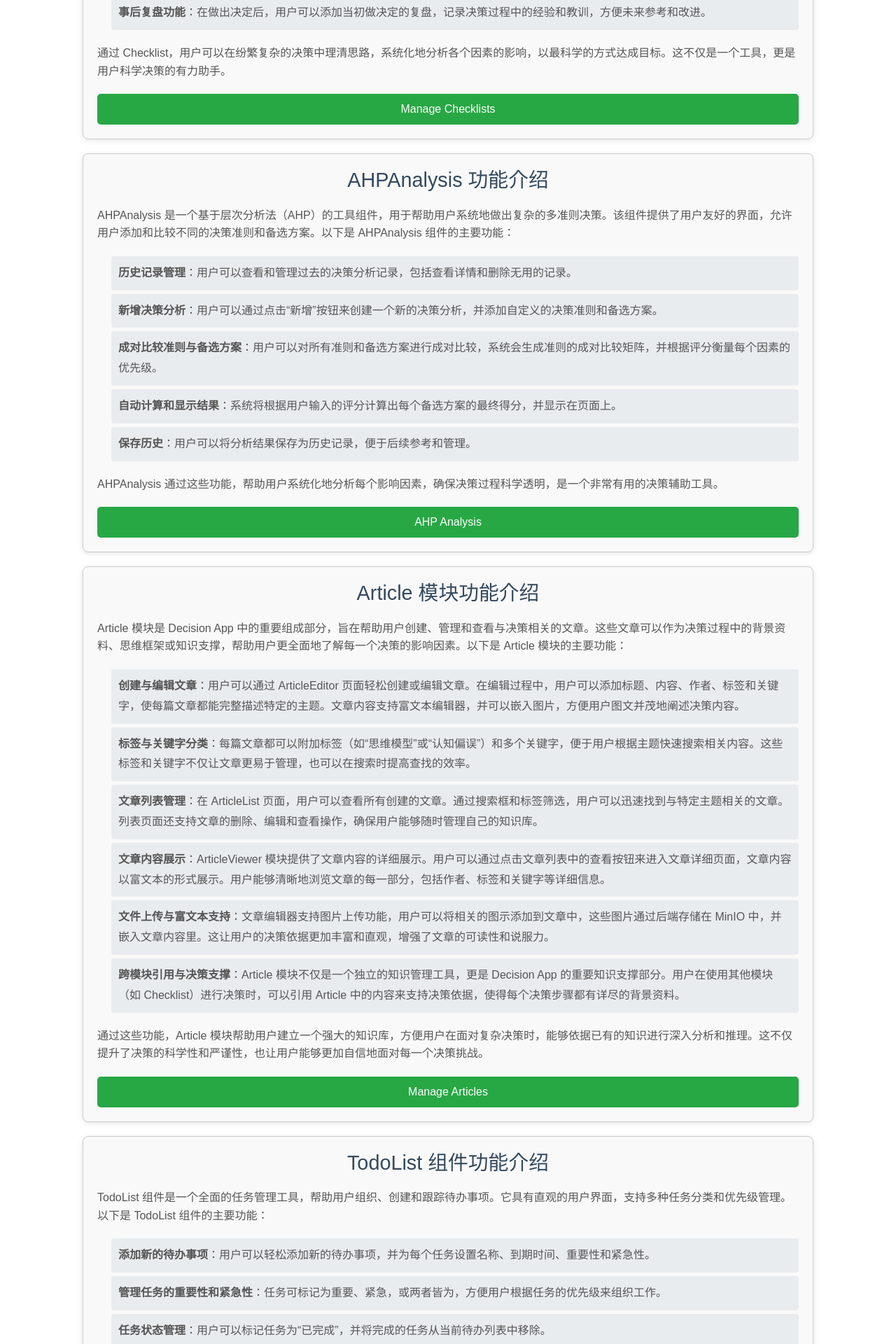
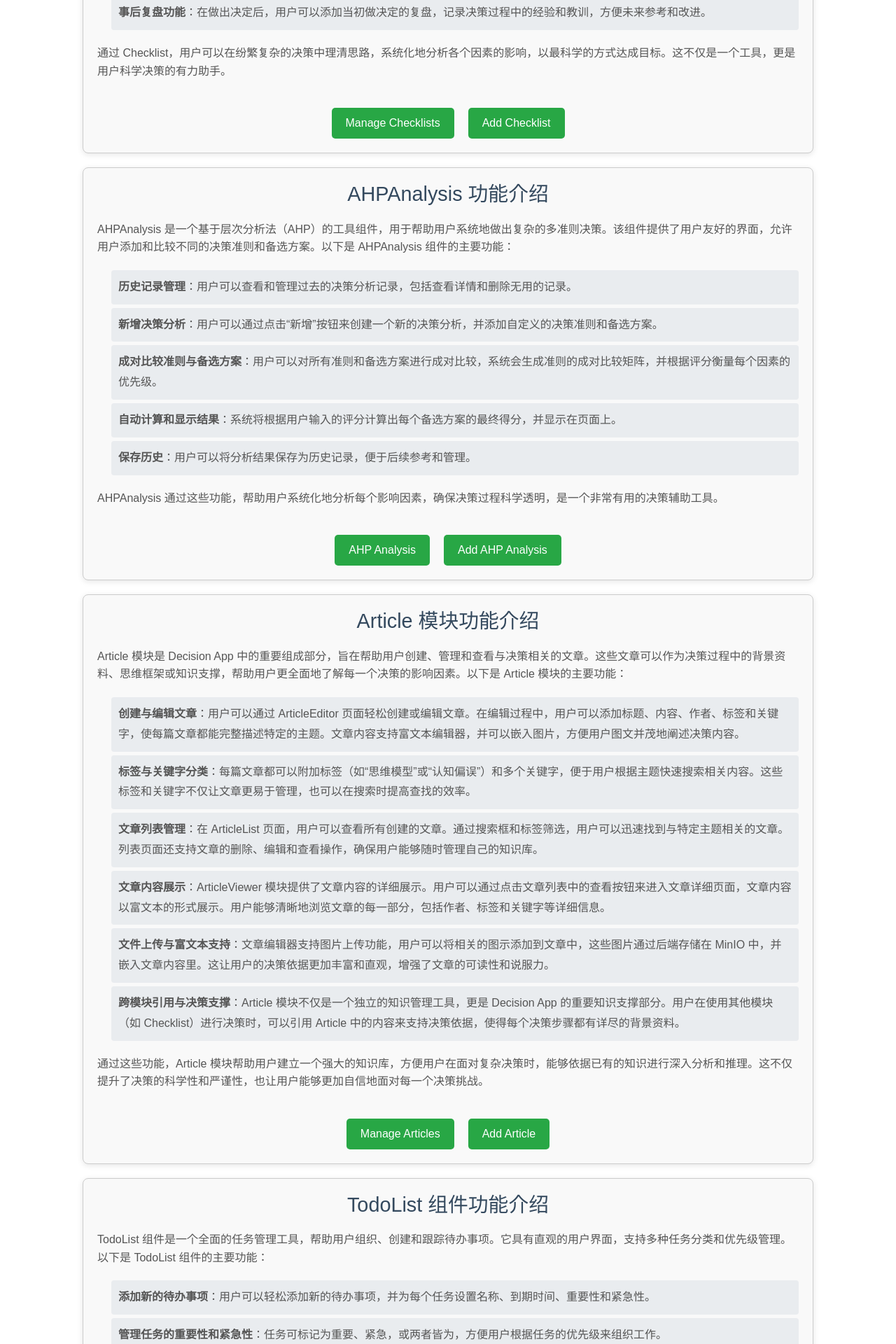
Before and after one commit to tuxiantian/decision-app, a React (Create React App) app: page / in a window 1280 px wide. Shown: the part 1780-3700 px from the top of the page at 70% size. Built offline with nearby package versions, Linux system fonts and the light colour scheme; a small style sheet from the web is missing.

Commit message:
首页增添新按钮

```diff
--- a/src/Home.js
+++ b/src/Home.js
@@ -56,9 +56,15 @@ const Home = () => {
         <p style={{ lineHeight: '1.6', color: '#555', marginTop: '20px', textAlign: 'left' }}>
           通过 Checklist，用户可以在纷繁复杂的决策中理清思路，系统化地分析各个因素的影响，以最科学的方式达成目标。这不仅是一个工具，更是用户科学决策的有力助手。
         </p>
+        <div style={{ display: 'flex', justifyContent: 'center', gap: '20px', marginTop: '20px' }}>
           <Link to="/checklists" className="home-link-button" style={{ display: 'block', textAlign: 'center', marginTop: '20px', padding: '10px 20px', backgroundColor: '#28a745', color: 'white', textDecoration: 'none', borderRadius: '5px' }}>
             Manage Checklists
           </Link>
+
+          <Link to="/checklist-form" className="home-link-button" style={{ display: 'block', textAlign: 'center', marginTop: '20px', padding: '10px 20px', backgroundColor: '#28a745', color: 'white', textDecoration: 'none', borderRadius: '5px' }}>
+            Add Checklist
+          </Link>
+        </div>
       </section>
 
 
@@ -77,9 +83,14 @@ const Home = () => {
         <p style={{ lineHeight: '1.6', color: '#555', marginTop: '20px', textAlign: 'left' }}>
           AHPAnalysis 通过这些功能，帮助用户系统化地分析每个影响因素，确保决策过程科学透明，是一个非常有用的决策辅助工具。
         </p>
+        <div style={{ display: 'flex', justifyContent: 'center', gap: '20px', marginTop: '20px' }}>
           <Link to="/ahp" className="home-link-button" style={{ display: 'block', textAlign: 'center', marginTop: '20px', padding: '10px 20px', backgroundColor: '#28a745', color: 'white', textDecoration: 'none', borderRadius: '5px' }}>
             AHP Analysis
           </Link>
+          <Link to="/ahp-add" className="home-link-button" style={{ display: 'block', textAlign: 'center', marginTop: '20px', padding: '10px 20px', backgroundColor: '#28a745', color: 'white', textDecoration: 'none', borderRadius: '5px' }}>
+            Add AHP Analysis
+          </Link>
+        </div>
       </section>
 
 
@@ -99,9 +110,14 @@ const Home = () => {
         <p style={{ lineHeight: '1.6', color: '#555', marginTop: '20px', textAlign: 'left' }}>
           通过这些功能，Article 模块帮助用户建立一个强大的知识库，方便用户在面对复杂决策时，能够依据已有的知识进行深入分析和推理。这不仅提升了决策的科学性和严谨性，也让用户能够更加自信地面对每一个决策挑战。
         </p>
+        <div style={{ display: 'flex', justifyContent: 'center', gap: '20px', marginTop: '20px' }}>
           <Link to="/articles" className="home-link-button" style={{ display: 'block', textAlign: 'center', marginTop: '20px', padding: '10px 20px', backgroundColor: '#28a745', color: 'white', textDecoration: 'none', borderRadius: '5px' }}>
             Manage Articles
           </Link>
+          <Link to="/add-article" className="home-link-button" style={{ display: 'block', textAlign: 'center', marginTop: '20px', padding: '10px 20px', backgroundColor: '#28a745', color: 'white', textDecoration: 'none', borderRadius: '5px' }}>
+            Add Article
+          </Link>
+        </div>
       </section>
 
 
@@ -143,7 +159,10 @@ const Home = () => {
           BalancedDecisionMaker 通过这些功能，帮助用户在面对复杂选择时，系统地分析每一个影响因素，确保决策更加科学和公正。
         </p>
         <img src="/images/balanced_decision_decription.png" alt='BalancedDecisionMaker flowchart' style={{ display: 'block', margin: '20px auto', maxWidth: '100%', height: 'auto' }} />
+        <div style={{ display: 'flex', justifyContent: 'center', gap: '20px', marginTop: '20px' }}>
           <Link to="/balanced-decisions/list" className="home-link-button" style={{ display: 'block', textAlign: 'center', marginTop: '20px', padding: '10px 20px', backgroundColor: '#28a745', color: 'white', textDecoration: 'none', borderRadius: '5px' }}>BalancedDecisionList</Link>
+          <Link to="/balanced-decisions" className="home-link-button" style={{ display: 'block', textAlign: 'center', marginTop: '20px', padding: '10px 20px', backgroundColor: '#28a745', color: 'white', textDecoration: 'none', borderRadius: '5px' }}>Balanced Decision Maker</Link>
+        </div>
       </section>
     </div>
 
--- a/src/components/ArticleEditor.js
+++ b/src/components/ArticleEditor.js
@@ -155,7 +155,7 @@ const ArticleEditor = () => {
                 />
                 <select value={tags || "ThinkingModel"} onChange={(e) => setTags(e.target.value)} style={{ flex: 1, padding: '10px' }}>
                     <option value="">Select Tag</option>
-                    <option value="ThinkingModel">Mental Model</option>
+                    <option value="ThinkingModel">Thinking Model</option>
                     <option value="CognitiveBias">Cognitive Bias</option>
                 </select>
                 <div style={{ flex: 2, display: 'flex', alignItems: 'center' }}>
--- a/src/components/ChecklistUpdate.js
+++ b/src/components/ChecklistUpdate.js
@@ -85,9 +85,9 @@ const ChecklistUpdate = () => {
             <button onClick={() => handleRemoveQuestion(index)} style={{ backgroundColor: 'red', color: 'white' }}>Remove</button>
           </div>
         ))}
-        <button onClick={handleAddQuestion} style={{ marginTop: '10px' }}>Add Question</button>
+        <button className='green-button' onClick={handleAddQuestion} style={{ marginTop: '10px' }}>Add Question</button>
       </div>
-      <button onClick={handleUpdateChecklist} style={{ marginTop: '20px' }}>Update Checklist</button>
+      <button className='green-button' onClick={handleUpdateChecklist} style={{ marginTop: '20px' }}>Update Checklist</button>
     </div>
   );
 };
--- a/src/components/TodoList.js
+++ b/src/components/TodoList.js
@@ -99,7 +99,7 @@ const TodoList = () => {
         status: 'in_progress'
       };
 
-      axios.post('${API_BASE_URL}/todos', newTodo)
+      axios.post(`${API_BASE_URL}/todos`, newTodo)
         .then(response => {
           setTodos([...todos, response.data]);
           setNewTodoName('');
```
Lines whose indentation alone changed are shown as unchanged.
